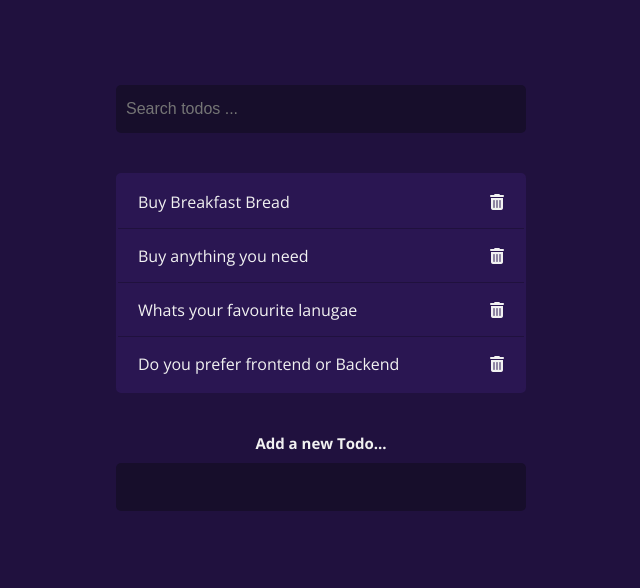
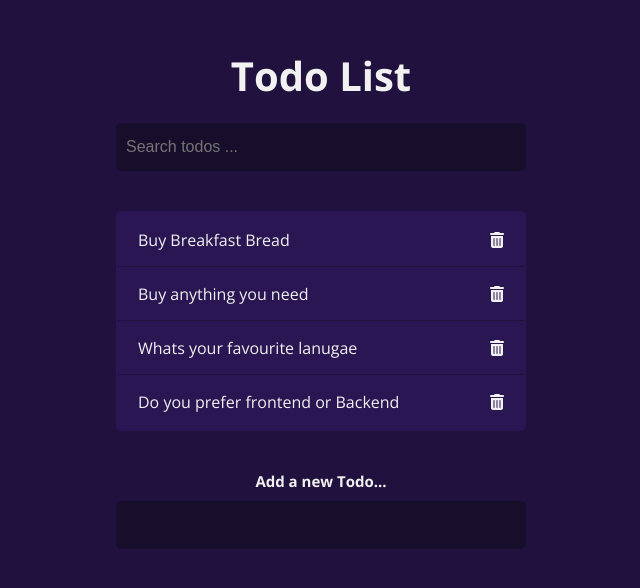
Before and after one commit to edesuccess54/todos, a plain HTML site: page index.html in a window 1280 px wide. Shown: the part 102-690 px from the top of the page, without its empty margins (319-959 px from the left). Drawn offline with nearby package versions, Linux system fonts and the light colour scheme.

Commit message:
add header

```diff
--- a/index.html
+++ b/index.html
@@ -15,11 +15,13 @@
 
     <div class="container">
       <div class="wrapper">
+        <h1 style="text-align:center; margin-bottom: 20px; font-size: 40px">Todo List</h1>
         <form action="" class="searchForm">
           <input type="text" class="search" placeholder="Search todos ...">
         </form>
 
         <div class="todo">
+
           <ul class="list">
             <li>
               <span>Buy Breakfast Bread</span>
```
